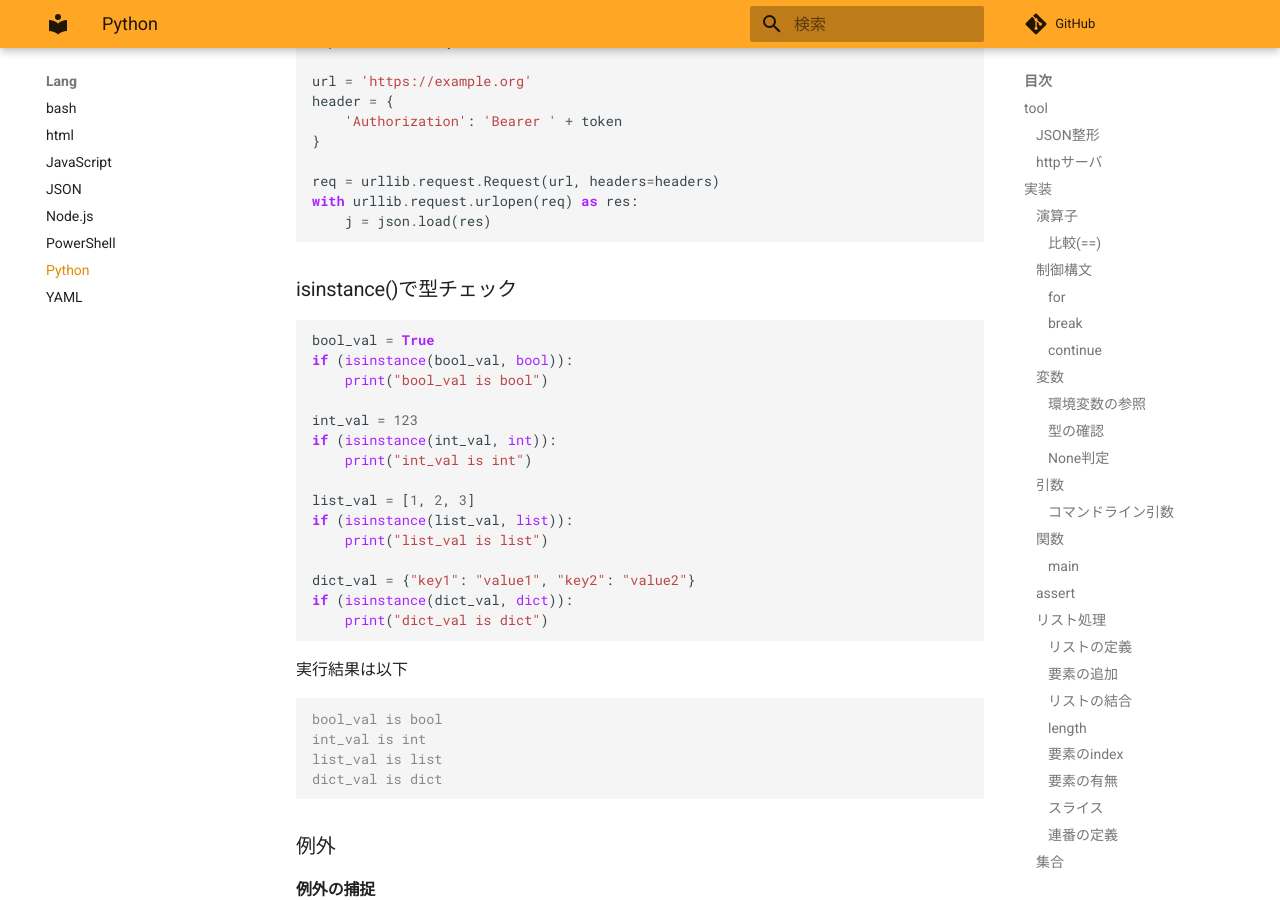
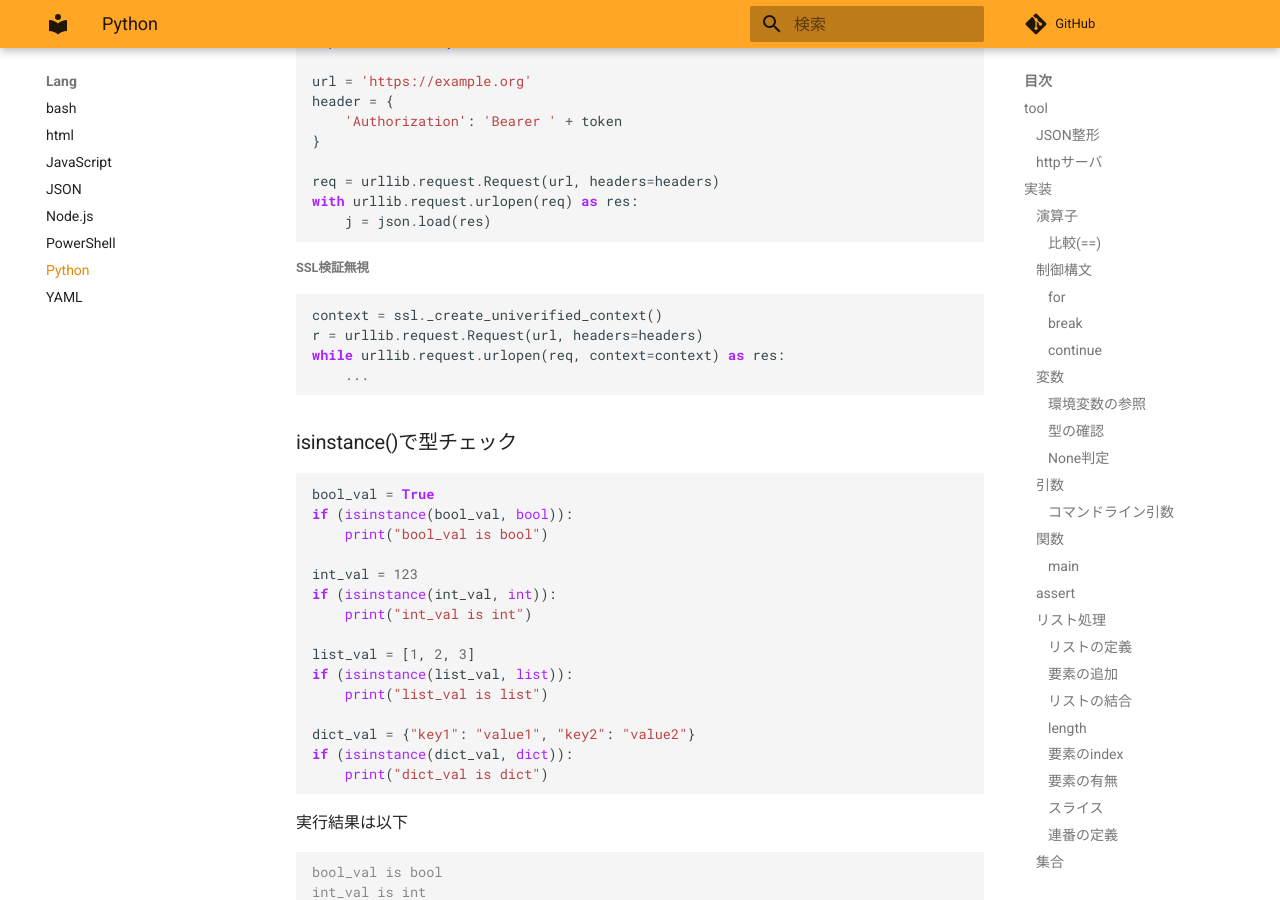
Before and after one commit to zaki-lknr/docs, an MkDocs documentation site: the page built from docs/lang/python.md, in a window 1280 px wide and 900 px high, scrolled down 13259 px. Built offline with MkDocs 1.6.1 and Material for MkDocs 9.7.7, drawn with Linux system fonts in a browser that asks for light colours; comment, search, counter and statistics services are not loaded.

Commit message:
add: lang/python: urllib.requestのSSL検証無視

````diff
--- a/docs/lang/python.md
+++ b/docs/lang/python.md
@@ -708,6 +708,15 @@ with urllib.request.urlopen(req) as res:
     j = json.load(res)
 ```
 
+##### SSL検証無視
+
+```python
+context = ssl._create_univerified_context()
+r = urllib.request.Request(url, headers=headers)
+while urllib.request.urlopen(req, context=context) as res:
+    ...
+```
+
 ### isinstance()で型チェック
 
 ```python
````
